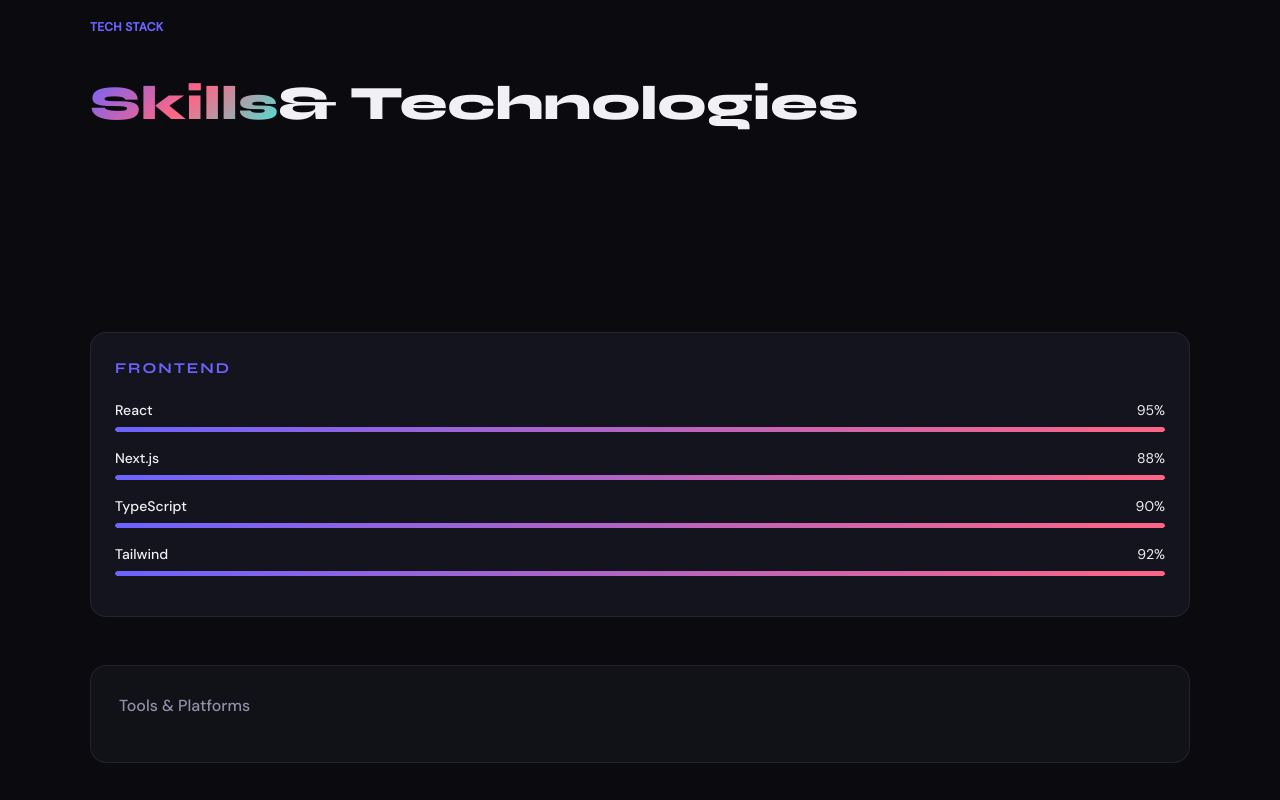
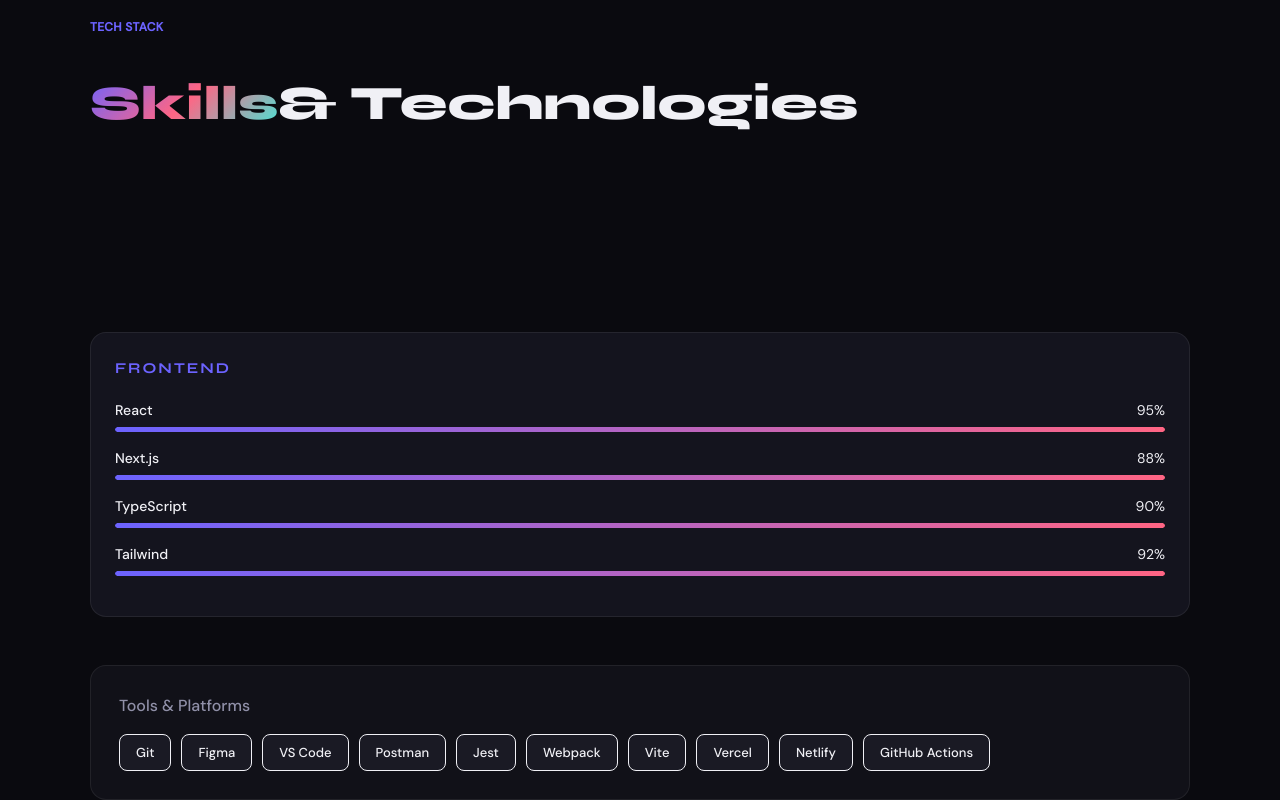
Before and after one commit to Jisap/vite-devportfolio, a React (Vite) app: page / in a window 1280 px wide. Shown: the part 1584-2384 px from the top of the page. Before the commit the page ends 2347 px from the top, so only its background shows below. Built offline with nearby package versions, Linux system fonts and the light colour scheme.

Commit message:
feat: implement Skills section with tech stack and tools display components

```diff
--- a/src/sections/Skills.jsx
+++ b/src/sections/Skills.jsx
@@ -65,6 +65,21 @@
             <div className="text-13px text-text2 mb-4 font-medium">
               Tools & Platforms
             </div>
+
+            <div className="flex flex-wrap gap-2.5">
+              {TOOLS.map((t, i) => (
+                <span
+                  key={t}
+                  className="bg-bg3 border border-boder rounded-lg px-4 py-2 text-[13px] font-medium"
+                  style={{
+                    opacity: inView ? 1 : 0,
+                    transition: `opacity 0.4s ${0.5 + i * 0.05}`
+                  }}
+                >
+                  {t}
+                </span>
+              ))}
+            </div>
           </div>
         </div>
       </section>
```
